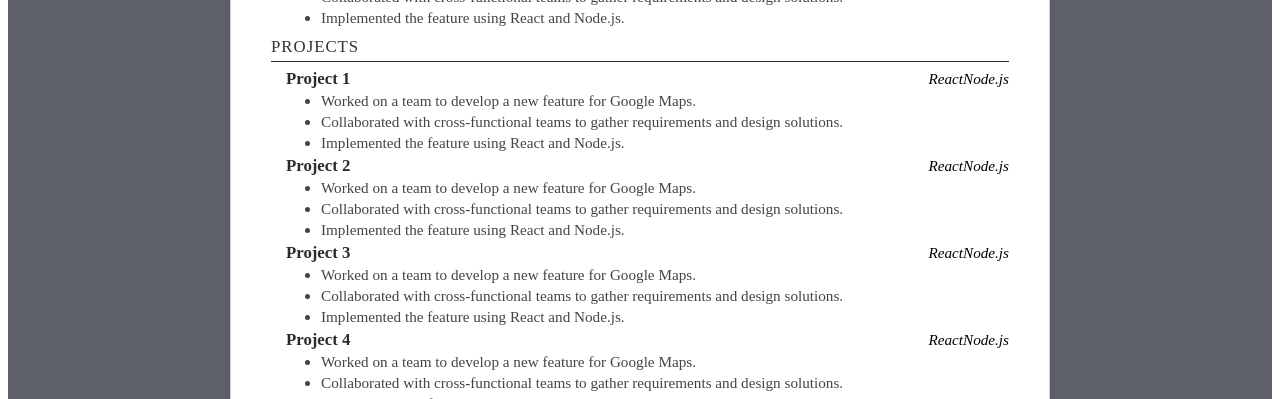
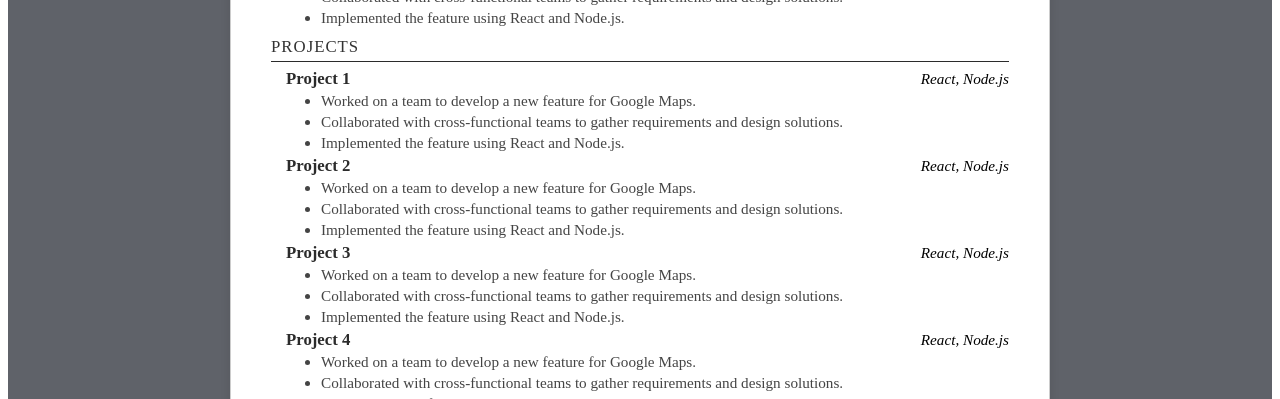
Before and after one commit to KaziAmin110/OnlineResumeGenerator, a React (Vite) app: page / in a window 1280 px wide. Shown: the part 1122-1521 px from the top of the page. Built offline with nearby package versions, Linux system fonts and the light colour scheme.

Commit message:
Added Proper Comma Seperation Between Items in Project Skills Section

```diff
--- a/src/components/Display/JakesResumeDisplay.jsx
+++ b/src/components/Display/JakesResumeDisplay.jsx
@@ -89,7 +89,17 @@ const JakesResumeDisplay = ({
               <div className="entry" key={project.projectTitle}>
                 <div className="entry-header">
                   <h3 className="entry-title">{project.projectTitle}</h3>
-                  <p className="project-tech">{project.projectTechnologies}</p>
+                  <p className="project-tech">
+                    {project.projectTechnologies.map((technology, index) => {
+                      return (
+                        <span key={index}>
+                          {technology}
+                          {index < project.projectTechnologies.length - 1 &&
+                            ", "}
+                        </span>
+                      );
+                    })}
+                  </p>
                 </div>
 
                 <ul className="details-list">
```
